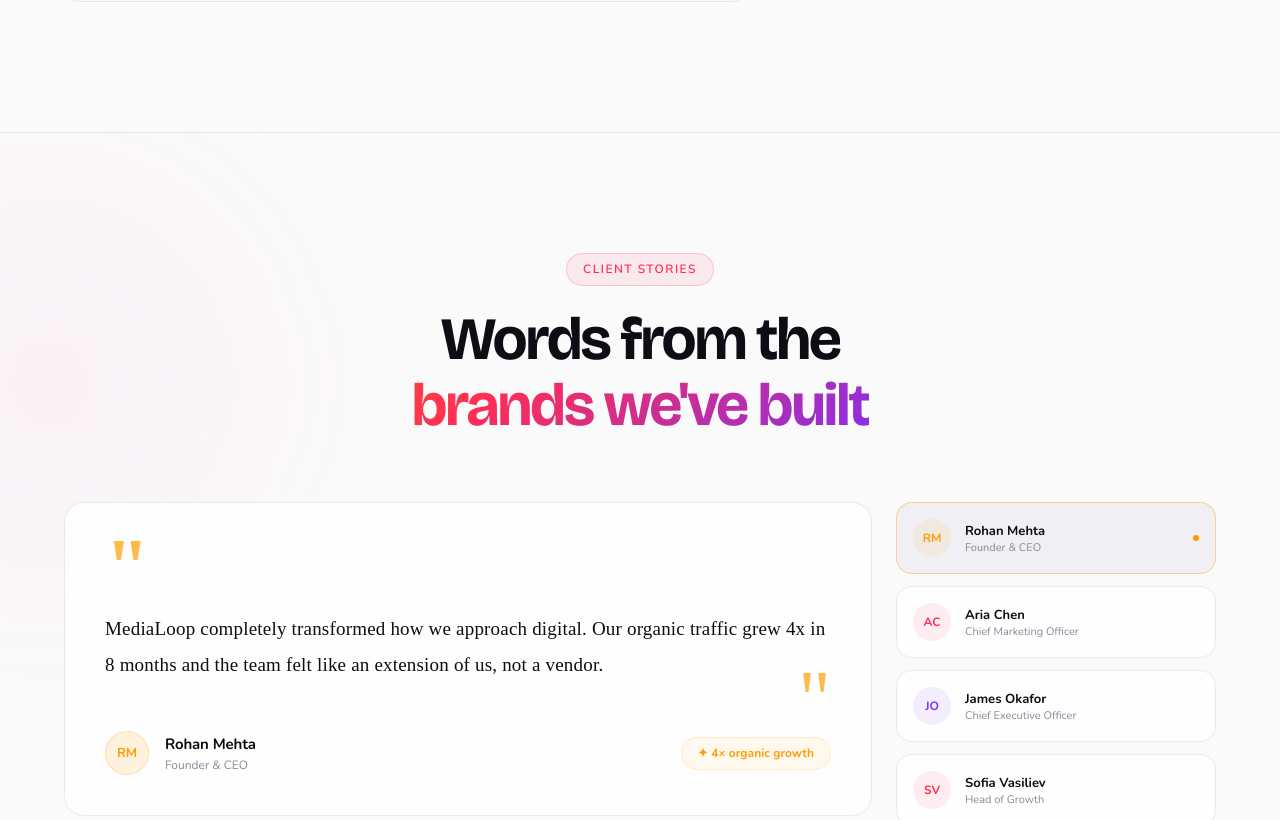
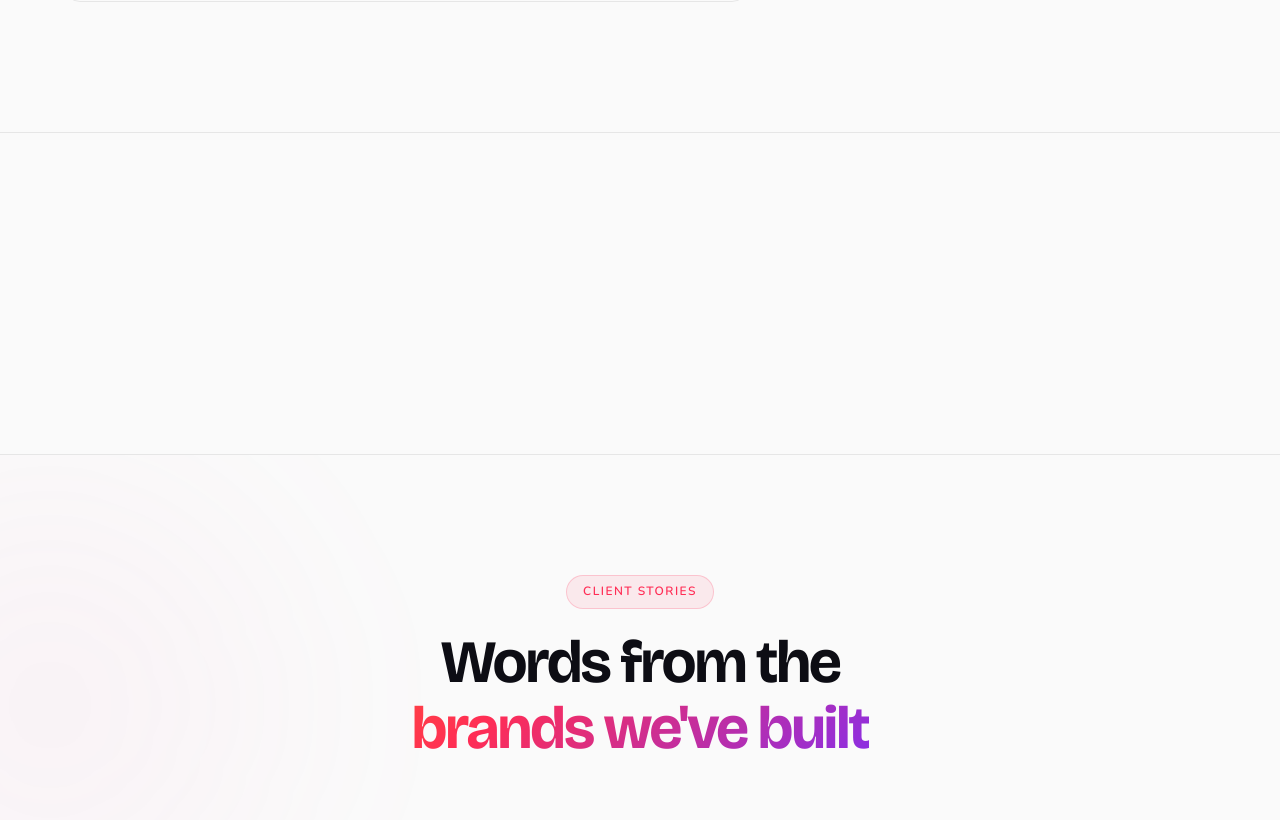
Before and after one commit to dtsolution-a/experience, a React (Vite) app: page / in a window 1280 px wide. Shown: the part 7107-7927 px from the top of the page. Built offline with nearby package versions, Linux system fonts and the light colour scheme; a web font is replaced by a local one.

Commit message:
feat: extract ScrollText into a reusable component and add to Home page between Work and Testimonials

```diff
--- a/src/App.jsx
+++ b/src/App.jsx
@@ -27,6 +27,8 @@ import './index.css'
 import './app.css'
 import './components.css'
 
+import ScrollText from './components/ScrollText'
+
 function HomePage() {
   useEffect(() => {
     const lenis = new Lenis({ duration: 1.4, easing: (t) => Math.min(1, 1.001 - Math.pow(2, -10 * t)) })
@@ -34,6 +36,13 @@ function HomePage() {
     const id = requestAnimationFrame(raf)
     return () => { lenis.destroy(); cancelAnimationFrame(id) }
   }, [])
+
+  const scrollWords = [
+    { text: "Don't", outline: true },
+    { text: "Just", outline: false },
+    { text: "Compete.", outline: true },
+    { text: "Dominate.", outline: false }
+  ]
 
   return (
     <div className="app">
@@ -44,6 +53,9 @@ function HomePage() {
         <ErrorBoundary><WhyUs /></ErrorBoundary>
         <ErrorBoundary><Process /></ErrorBoundary>
         <ErrorBoundary><Work /></ErrorBoundary>
+
+        <ErrorBoundary><ScrollText words={scrollWords} className="home-scroll-text" /></ErrorBoundary>
+
         <ErrorBoundary><Testimonials /></ErrorBoundary>
         <ErrorBoundary><CTABanner /></ErrorBoundary>
         <ErrorBoundary><Contact /></ErrorBoundary>
--- /dev/null
+++ b/src/components/ScrollText.jsx
@@ -0,0 +1,44 @@
+import { useRef, useEffect } from 'react'
+import gsap from 'gsap'
+import { ScrollTrigger } from 'gsap/ScrollTrigger'
+import '../styles/about.css'
+
+gsap.registerPlugin(ScrollTrigger)
+
+export default function ScrollText({ words, className = "" }) {
+  const sectionRef = useRef(null)
+  const textRef = useRef(null)
+
+  useEffect(() => {
+    const section = sectionRef.current
+    const text = textRef.current
+    if (!section || !text) return
+
+    const tween = gsap.fromTo(text,
+      { x: '100vw' },
+      {
+        x: '-100vw',
+        ease: 'none',
+        scrollTrigger: {
+          trigger: section,
+          start: 'top bottom',
+          end: 'bottom top',
+          scrub: 1.2,
+        },
+      }
+    )
+    return () => { tween.scrollTrigger?.kill(); tween.kill() }
+  }, [])
+
+  return (
+    <section ref={sectionRef} className={`scroll-text-section ${className}`}>
+      <div ref={textRef} className="scroll-text-inner">
+        {words.map((w, i) => (
+          <span key={i} className={`scroll-text-word ${w.outline ? 'outline' : ''}`}>
+            {w.text}
+          </span>
+        ))}
+      </div>
+    </section>
+  )
+}
--- a/src/pages/About.jsx
+++ b/src/pages/About.jsx
@@ -355,49 +355,19 @@ function TeamPanel() {
   )
 }
 
-/* ─── SCROLL TEXT ─── */
-function ScrollTextSection() {
-  const sectionRef = useRef(null)
-  const textRef = useRef(null)
+import ScrollText from '../components/ScrollText'
 
-  useEffect(() => {
-    const section = sectionRef.current
-    const text = textRef.current
-    if (!section || !text) return
-
-    const tween = gsap.fromTo(text,
-      { x: '100vw' },
-      {
-        x: '-100vw',
-        ease: 'none',
-        scrollTrigger: {
-          trigger: section,
-          start: 'top bottom',
-          end: 'bottom top',
-          scrub: 1.2,
-        },
-      }
-    )
-    return () => { tween.scrollTrigger?.kill(); tween.kill() }
-  }, [])
-
-  return (
-    <section ref={sectionRef} className="scroll-text-section">
-      <div ref={textRef} className="scroll-text-inner">
-        <span className="scroll-text-word">Ready</span>
-        <span className="scroll-text-word outline">to</span>
-        <span className="scroll-text-word">Build?</span>
-        <span className="scroll-text-word outline">Let's</span>
-        <span className="scroll-text-word">Talk.</span>
-      </div>
-    </section>
-  )
-}
-
-/* ─── PAGE ─── */
 export default function About() {
   const closingRef = useRef(null)
   const closingInView = useInView(closingRef, { once: true, margin: '-80px' })
+
+  const scrollWords = [
+    { text: 'Ready', outline: false },
+    { text: 'to', outline: true },
+    { text: 'Build?', outline: false },
+    { text: 'Let\'s', outline: true },
+    { text: 'Talk.', outline: false },
+  ]
 
   return (
     <div className="about-page" style={{ cursor: 'none' }}>
@@ -435,7 +405,7 @@ export default function About() {
           </motion.div>
         </div>
 
-        <ScrollTextSection />
+        <ScrollText words={scrollWords} />
       </main>
 
       <Footer />
```
